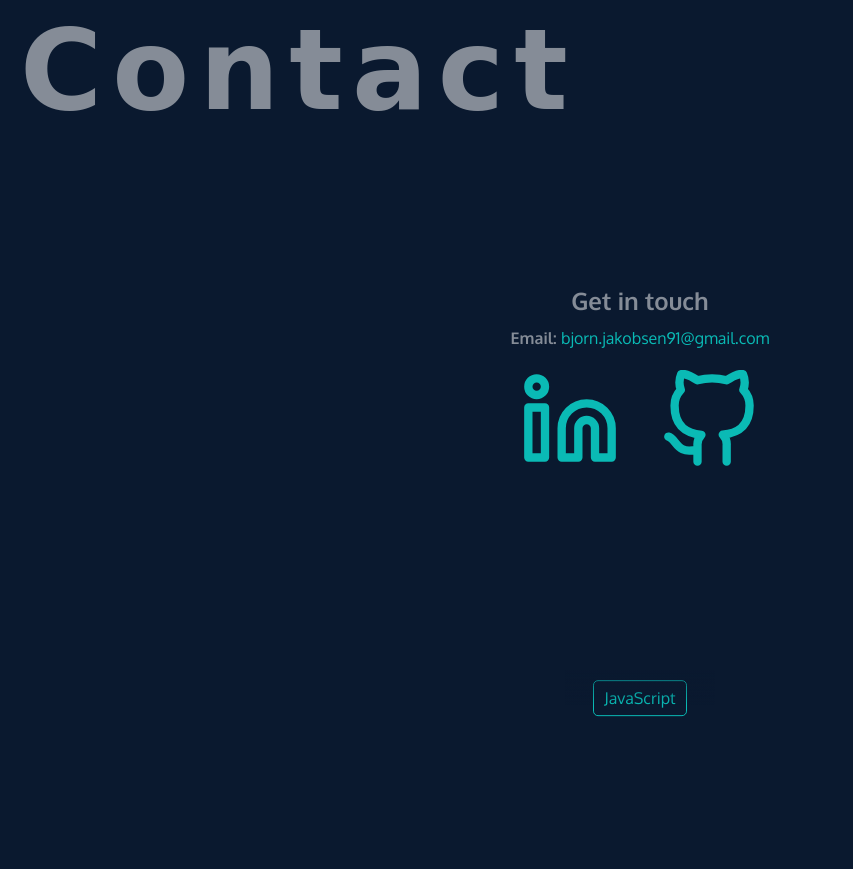
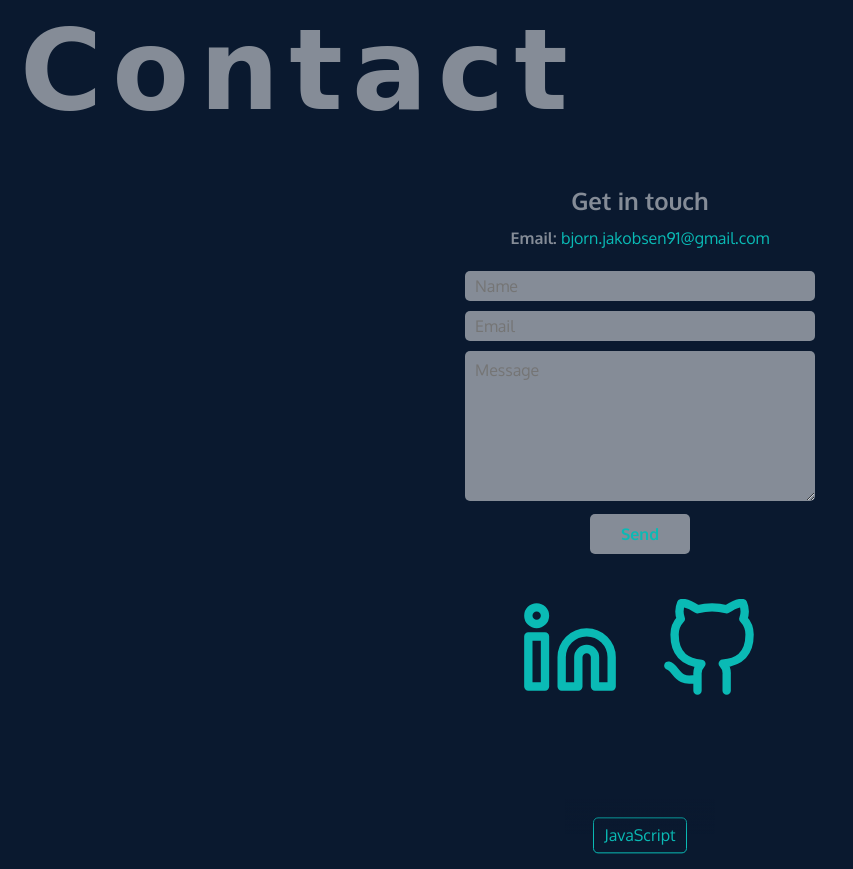
Before and after one commit to Ukjeent/ukjeent.github.io, a plain HTML site: page index.html in a window 1280 px wide. Shown: the part 3087-3956 px from the top of the page, without its empty margins (0-853 px from the left). Before the commit the page ends 3827 px from the top, so only its background shows below. Drawn offline with nearby package versions, Linux system fonts and the light colour scheme; a web font is replaced by a local one.

Commit message:
Added a contact form + JS to make the email unreadable by bots

```diff
--- a/index.html
+++ b/index.html
@@ -161,12 +161,20 @@
         </h1>
         <div class="contact-me-div">
           <h2 class="contact-me-header">Get in touch</h2>
+
+
           <p>
-            Email:
-            <a href="mailto:bjorn.jakobsen91@gmail.com"
-              >bjorn.jakobsen91@gmail.com</a
-            >
+            Email: <a id="contact-email" href="">Send me an Email</a>
           </p>
+
+          <div class="contact-form-div">
+            <form class="contact-form">
+              <input type="text" placeholder="Name" class="contact-input">
+              <input type="email" placeholder="Email" class="contact-input">
+              <textarea placeholder="Message" class="contact-input"></textarea>
+              <button type="submit" class="contact-form-btn">Send</button>
+            </form>
+          </div>
 
           <ul class="social-icons">
             <li>
--- a/js/app.js
+++ b/js/app.js
@@ -153,3 +153,12 @@ document.addEventListener("click", (e) => {
     });
   }
 });
+
+//
+// Decode email
+//
+
+let encEmail = "Ympvcm4uamFrb2JzZW45MUBnbWFpbC5jb20=";
+const form = document.getElementById("contact-email");
+form.setAttribute("href", "mailto:".concat(atob(encEmail)));
+form.textContent = "".concat(atob(encEmail));
--- a/scss/base/_base.scss
+++ b/scss/base/_base.scss
@@ -374,6 +374,56 @@ footer {
 //  Contact section
 // ======================================
 
+// Forms
+
+.contact-form {
+  display: flex;
+  flex-direction: column;
+  align-items: center;
+  margin: auto;
+  max-width: 500px;
+  margin-bottom: 10px;
+}
+
+.contact-input {
+  border-radius: 5px;
+  background-color: rgba(255, 255, 255, 0.5);
+  color: rgb(10, 186, 181);
+  padding: 10px;
+  border: none;
+  margin: 5px 0;
+}
+
+input.contact-input {
+  height: 30px;
+  width: 70%;
+}
+
+textarea.contact-input {
+  height: 150px;
+  width: 70%;
+}
+
+.contact-form-btn {
+  margin-top: 8px;
+  width: 100px;
+  height: 40px;
+  border-radius: 5px;
+  background-color: rgba(255, 255, 255, 0.5);
+  color: rgb(10, 186, 181);
+  font-weight: bold;
+  border: none;
+  transition: all .3s ease-in-out;
+}
+
+.contact-form-btn:hover {
+  background-color: rgba(255, 255, 255, 0.3);
+  transform: scale(1.04);
+}
+
+
+// Forms end
+
 .contact-section {
   height: auto !important;
 }
@@ -382,8 +432,8 @@ footer {
   margin: auto;
   width: 60vw;
   text-align: center;
-  padding-bottom: 200px;
-  padding-top: 100px;
+  padding-bottom: 100px;
+  padding-top: 0;
 }
 
 .contact-me-header {
@@ -418,7 +468,7 @@ footer {
   flex-direction: row;
   justify-content: center;
   align-items: center;
-  margin-top: 20px;
+  margin-top: 45px;
 }
 
 .linkedin-svg,
```
Also changed, not shown: css/style.css, 1 other file.
